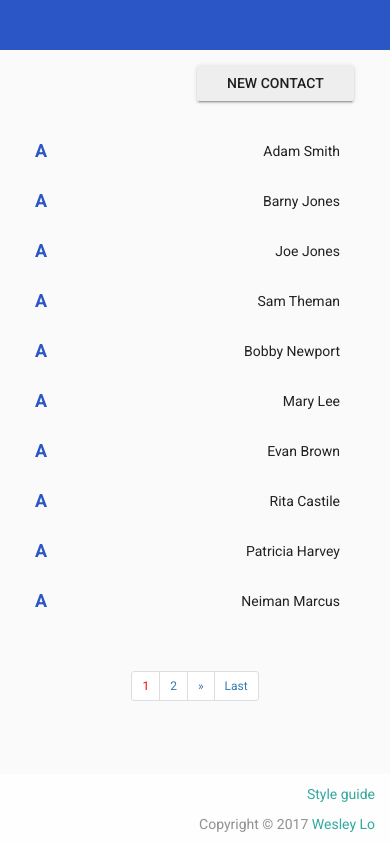
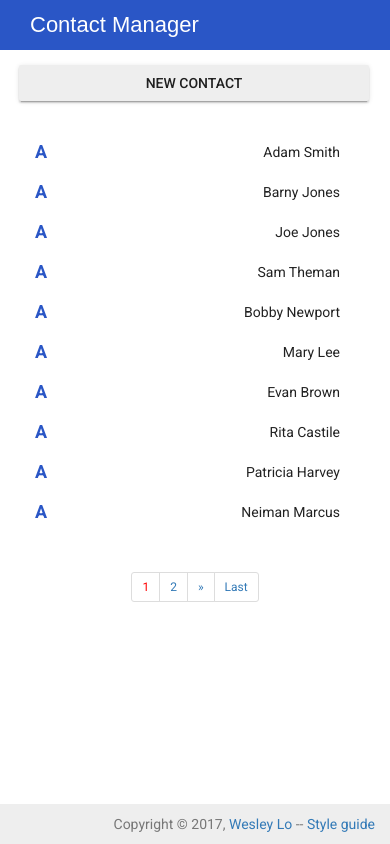
Before and after one commit to wesleylo/contact-manager, a PHP site: page / in a window 390 px wide. Run offline with PHP 8.4, Linux system fonts and the light colour scheme; data comes from the database, SQL or seed files in the repository; some libraries are stand-ins or nearby versions; some web fonts are replaced.

Commit message:
General refinement.

```diff
--- a/css/style.css
+++ b/css/style.css
@@ -1,6 +1,6 @@
 body {
   overflow-x: hidden;
-    background-color: #fafafa;
+  background-color: #ffffff;
   color: rgba(0, 0, 0, 0.87);
   font: 400 14px/20px Roboto, RobotoDraft, Helvetica, Arial, sans-serif;
 }
@@ -18,22 +18,42 @@ body {
 .add-group:hover {
   background-color: #f5f5f5;
 }
+.btn-create {
+  display: block;
+}
+.btn-block.btn-create {
+  display: none;
+}
 .contact {
   display: block;
   height: 20px;
+}
+.color {
+  padding: 10px;
+  height: 70px;
+  background-clip: padding-box;
+    border: 10px solid transparent;
+}
+.hex {
+  color: white;
+  font-weight: bold;
 }
 .contact:hover {
   background-color: #f5f5f5;
   cursor: pointer;
 }
 #entries {
-    margin-top: -15px;
+  margin-top: -12px;
 }
 #entries:hover {
   cursor: pointer;
 }
+.entries-per:hover {
+  cursor: default;
+}
 .form-group > i {
   cursor: default;
+  margin-top: 6px;
 }
 .form-group > select {
   cursor: pointer;
@@ -45,11 +65,21 @@ body {
 .modal-title:hover {
   cursor: default;
 }
+.navbar-right {
+  padding-right: 32px;
+}
+.navbar-brand.navbar-brand-sm {
+  display: none;
+  margin-left: 0px;
+}
 #page-content-wrapper > .container-fluid {
   padding-right: 20px;
   padding-left: 20px;
   margin: auto;
   max-width: 1000px;
+}
+.text-muted > a {
+  color: #337ab7;
 }
 .tools > a {
   float: right;
@@ -103,6 +133,7 @@ body {
 }
 .footer .text-muted {
   text-align: right;
+  padding-right: 15px;
 }
 .navbar-header {
   padding-top: 2px;
@@ -147,6 +178,7 @@ body {
   padding-left: 250px;
 }
 #sidebar-wrapper {
+  background-color: #fafafa;
   z-index: 1000;
   position: fixed;
   top: 64px;
@@ -180,7 +212,9 @@ body {
   padding-left: 5px;
 }
 .col-md-12.section {
-    margin-bottom: 30px;
+  padding-bottom: 40px;
+  margin-bottom: 10px;
+  border-bottom: 1px solid #ccc;
 }
 .sections > a {
   padding-left: 10px;
@@ -323,12 +357,24 @@ body {
     padding-top: 10px;
   }
   .footer {
-      background-color: #ffffff;
+    background-color: #eeeeee;
     opacity: 0.8;
     -webkit-transition: all 0.5s ease;
     -moz-transition: all 0.5s ease;
     -o-transition: all 0.5s ease;
     transition: all 0.5s ease;
+  }
+  .footer .text-muted {
+    padding-right: 0px;
+  }
+  .navbar-brand.navbar-brand-sm {
+    display: block;
+    margin-left: 0px;
+  }
+}
+@media (min-height: 696px) {
+  .text-muted {
+    color: #777;
   }
 }
 @media (max-height: 695px) {
@@ -336,12 +382,15 @@ body {
     padding-top: 10px;
   }
   .footer {
-    background-color: #ffffff;
+    background-color: #cccccc;
     opacity: 0.8;
     -webkit-transition: all 0.5s ease;
     -moz-transition: all 0.5s ease;
     -o-transition: all 0.5s ease;
     transition: all 0.5s ease;
+  }
+  .text-muted {
+    color: #444;
   }
 }
 @media (max-width: 510px) {
@@ -352,10 +401,19 @@ body {
     padding-left: 0px;
   }
   .contact {
-        min-height: 50px;
+    padding-bottom: 20px;
+  }
+  .footer {
+    opacity: 1;
   }
 }
-@media (max-width: 390px) {
+@media (max-width: 405px) {
+  .btn-create {
+    display: none;
+  }
+  .btn-block.btn-create {
+    display: block;
+  }
   .tools {
     display: none;
   }
--- a/index.php
+++ b/index.php
@@ -21,6 +21,7 @@
             </div>
           </ul>
         </div>
+        <a class="navbar-brand navbar-brand-sm" href="index.php">Contact Manager</a>
       </div>
     </div>
 
@@ -66,6 +67,7 @@
           ?>
           <!-- Read contacts from DB here -->
           <div class="row menu-container">
+            <a data-toggle="modal" href="create.php" data-target="#create-modal" class="btn btn-raised btn-block btn-create">New Contact</a>
             <div class="col-md-1 col-sm-1 entries-per">
               <div class="form-group">
                 <h5>Show</h5>
@@ -74,7 +76,8 @@
             <div class="col-md-1 col-sm-1 entries-per">
               <div class="form-group">
                 <select id="entries" class="form-control">
-                  <option value="10">10</option>
+                  <option value="5">5</option>
+                  <option value="10" selected>10</option>
                   <option value="15">15</option>
                   <option value="25">25</option>
                 </select>
@@ -129,8 +132,7 @@
     <!-- /#wrapper -->
     <footer class="footer navbar-fixed-bottom">
       <div class="container-fluid footer-container">
-        <p class="text-muted"><a href="style.php">Style guide</a></p>
-        <p class="text-muted">Copyright © 2017 <a href="//github.com/wesleylo/contact-manager">Wesley Lo</a></p>
+        <p class="text-muted">Copyright © 2017, <a href="//github.com/wesleylo/contact-manager">Wesley Lo</a> -- <a href="style.php">Style guide</a></p>
       </div>
     </footer>
 
```
Also changed, not shown: style.php (+9 -3 lines). Lines whose indentation alone changed are shown as unchanged.
